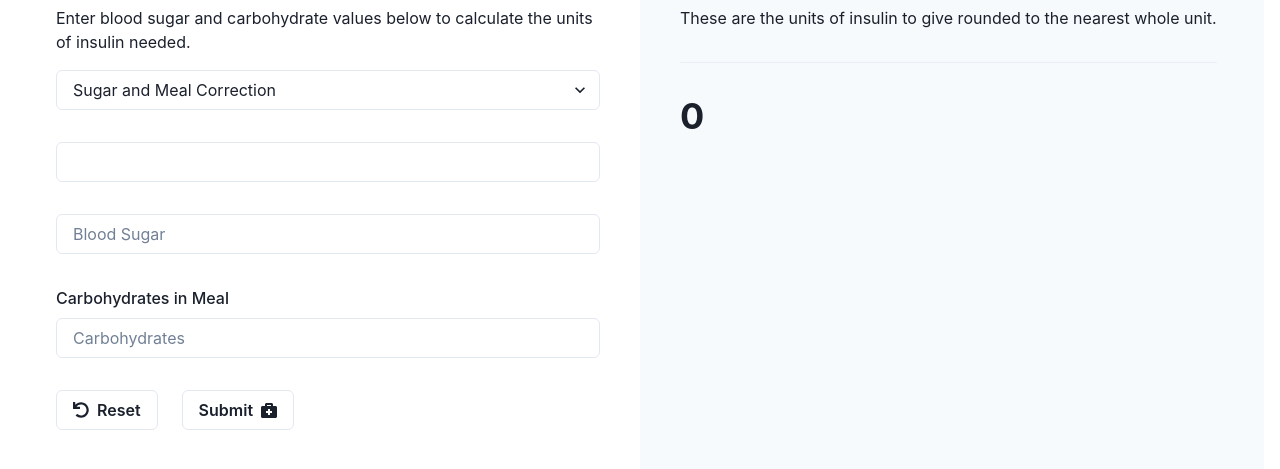
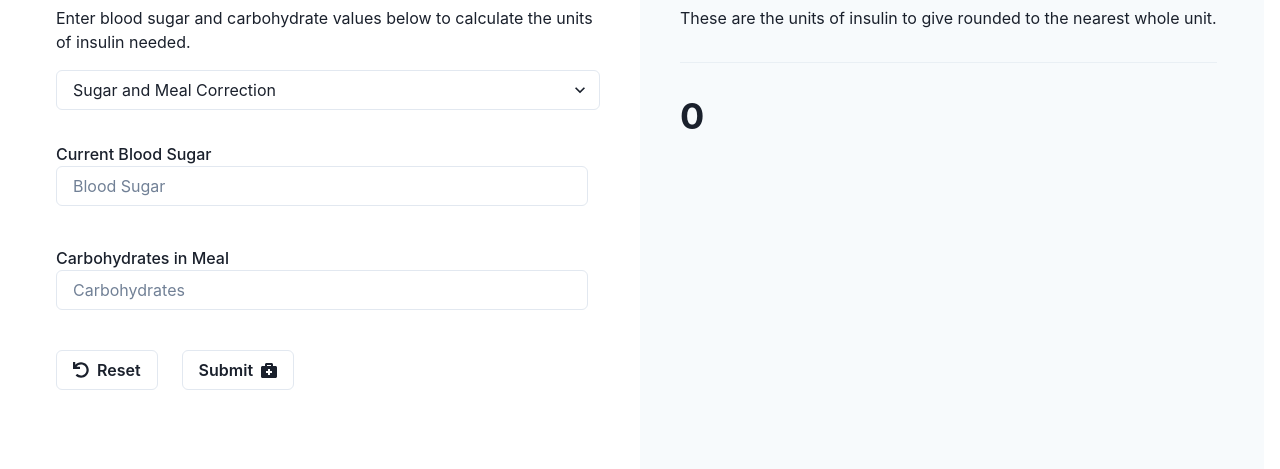
Before and after one commit to jdozierezell/keaton-type-1, a Gatsby site: page / in a window 1280 px wide. Shown: the part 189-658 px from the top of the page. Built offline with nearby package versions, Linux system fonts and the light colour scheme; Gatsby itself is replaced by a stand-in of ours.

Commit message:
both fields working but need to optimize style

```diff
--- a/src/components/form.js
+++ b/src/components/form.js
@@ -32,18 +32,15 @@ const schema = yup.object({
 			.integer('Blood sugar must be an integer.')
 			.required('Blood sugar is required.'),
 	}),
-	// carbs: yup
-	// 	.mixed()
-	// 	.when('type', {
-	// 		is: type => type !== 'sugar',
-	// 		then: yup
-	// 			.number()
-	// 			.typeError('Carbohydrates must be a number.')
-	// 			.positive('The value of carbohydrates must be positive.')
-	// 			.integer('Carbohydrates must be an integer.')
-	// 			.required('Carbohydrates is required.'),
-	// 	})
-	// 	.required(),
+	carbs: yup.mixed().when('type', {
+		is: type => type !== 'sugar',
+		then: yup
+			.number()
+			.typeError('Carbohydrates must be a number.')
+			.positive('The value of carbohydrates must be positive.')
+			.integer('Carbohydrates must be an integer.')
+			.required('Carbohydrates is required.'),
+	}),
 })
 
 const Form = ({ onSubmit, setType, type }) => {
@@ -58,7 +55,6 @@ const Form = ({ onSubmit, setType, type }) => {
 		defaultValues: {
 			sugar: '',
 			carbs: '',
-			test: '',
 			type: 'sugarAndMeal',
 		},
 	})
@@ -85,26 +81,18 @@ const Form = ({ onSubmit, setType, type }) => {
 					</Select>
 					<Controller
 						control={control}
-						name="test"
-						id="test"
-						render={({ field, formState }) => <Input {...field} />}
-					/>
-					<Controller
-						control={control}
 						name="sugar"
 						id="sugar"
-						render={({
-							field: { onChange, onBlur, value, ref },
-							formState,
-						}) => (
+						render={({ field: { onChange, value }, formState }) => (
+							<FormLabel htmlFor="sugar">
+								Current Blood Sugar
 								<Tooltip
-								label={errors.sugar ? errors.sugar.message : ''}
+									label={
+										errors.sugar ? errors.sugar.message : ''
+									}
 									placement="right"
 									hasArrow
 									isOpen
-								sx={{
-									'--tooltip-bg': 'red.500',
-								}}
 								>
 									<Input
 										type="number"
@@ -113,66 +101,52 @@ const Form = ({ onSubmit, setType, type }) => {
 										placeholder="Blood Sugar"
 										isInvalid={errors.sugar}
 										sx={{
-										'&[aria-invalid=true]:focus-visible': {
+											'&[aria-invalid=true]:focus-visible':
+												{
 													borderColor: 'red.500',
-											boxShadow: '0 0 0 1px red.500',
+													boxShadow:
+														'0 0 0 1px red.500',
 												},
 										}}
 									/>
 								</Tooltip>
+							</FormLabel>
 						)}
 					/>
-					{/* <p>{errors.sugar ? errors.sugar.message : ''}</p> */}
-					{/* <FormControl
-						isInvalid={errors.sugar}
-						isDisabled={type === 'meal' ? true : false}
+					<Controller
+						control={control}
+						name="carbs"
+						id="carbs"
+						render={({ field: { onChange, value }, formState }) => (
+							<FormLabel htmlFor="carbs">
+								Carbohydrates in Meal
+								<Tooltip
+									label={
+										errors.carbs ? errors.carbs.message : ''
+									}
+									placement="right"
+									hasArrow
+									isOpen
 								>
-						<FormLabel htmlFor="sugar">
-							Current Blood Sugar
-						</FormLabel>
-						<NumberInput>
-							<NumberInputField
-								id="sugar"
-								placeholder="Blood Sugar"
-								{...register('sugar')}
-								// override focus style to keep red border on error
+									<Input
+										type="number"
+										value={value}
+										onChange={onChange}
+										placeholder="Carbohydrates"
+										isInvalid={errors.carbs}
 										sx={{
-									'&[aria-invalid=true]:focus-visible': {
+											'&[aria-invalid=true]:focus-visible':
+												{
 													borderColor: 'red.500',
-										boxShadow: '0 0 0 1px red.500',
+													boxShadow:
+														'0 0 0 1px red.500',
 												},
 										}}
 									/>
-						</NumberInput>
-						<FormErrorMessage>
-							{errors.sugar && errors.sugar.message}
-						</FormErrorMessage>
-					</FormControl> */}
-					<FormControl
-						isInvalid={errors.carbs}
-						isDisabled={type === 'sugar' ? true : false}
-					>
-						<FormLabel htmlFor="carbs">
-							Carbohydrates in Meal
+								</Tooltip>
 							</FormLabel>
-						<NumberInput>
-							<NumberInputField
-								id="carbs"
-								placeholder="Carbohydrates"
-								{...register('carbs')}
-								// override focus style to keep red border on error
-								sx={{
-									'&[aria-invalid=true]:focus-visible': {
-										borderColor: 'red.500',
-										boxShadow: '0 0 0 1px red.500',
-									},
-								}}
+						)}
 					/>
-						</NumberInput>
-						<FormErrorMessage>
-							{errors.carbs && errors.carbs.message}
-						</FormErrorMessage>
-					</FormControl>
 				</Flex>
 				<ButtonGroup variant="outline" spacing={6} mt={8}>
 					<Button
@@ -182,7 +156,6 @@ const Form = ({ onSubmit, setType, type }) => {
 								sugar: '',
 								carbs: '',
 								type: 'sugarAndMeal',
-								test: '',
 							})
 						}}
 					>
```
Lines whose indentation alone changed are shown as unchanged.
